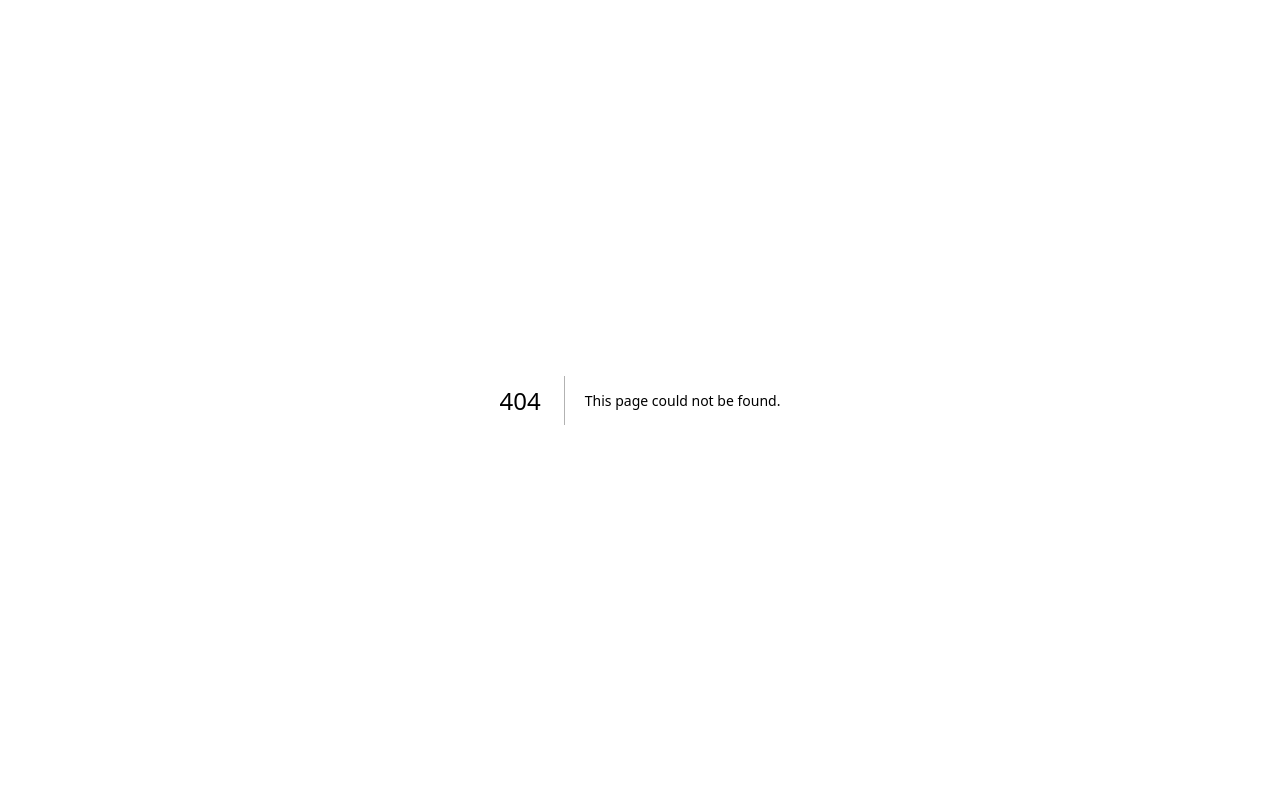
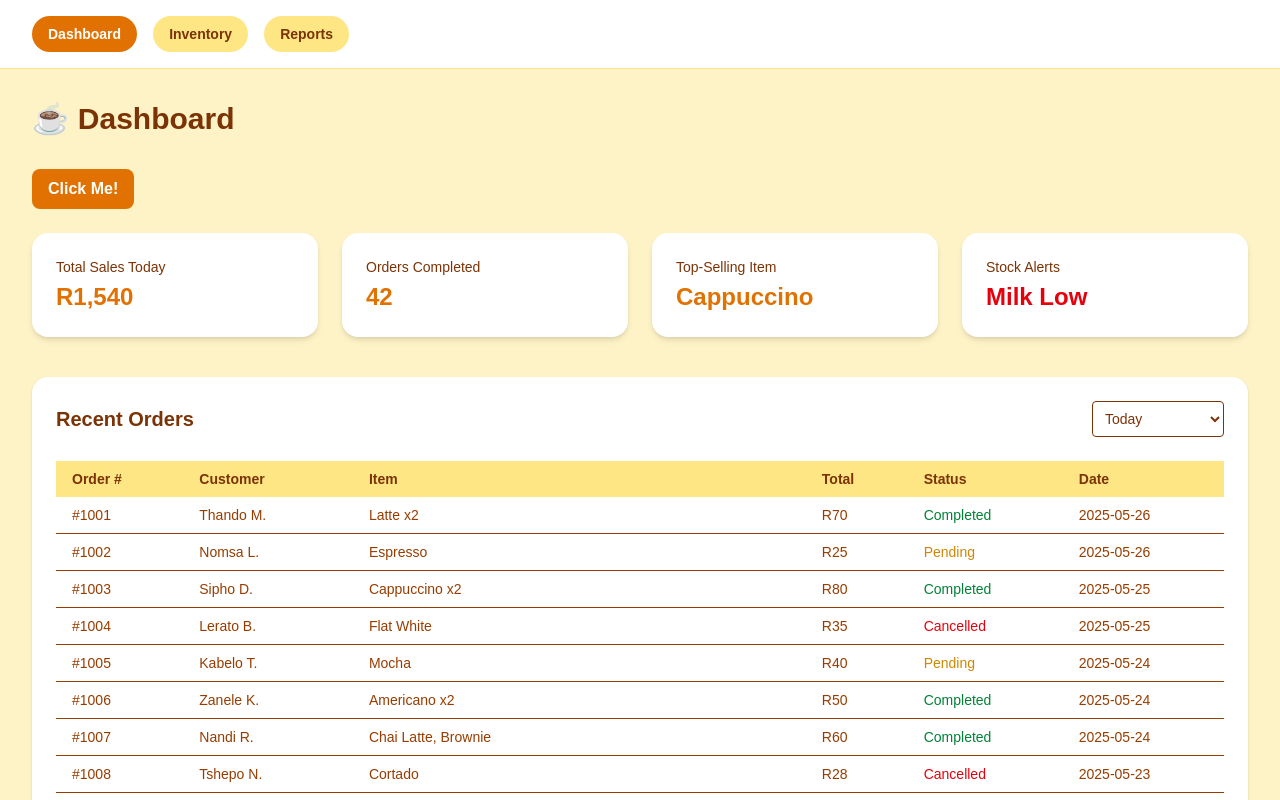
Before and after one commit to COS301-SE-2025/Coffee-Shop-Manager, a Next.js app in the folder koffieblik-login/: page /dashboard in a window 1280 px wide. Before the commit this address had no page. Shown: the top 800 px of the page. Built offline with nearby package versions, Linux system fonts and the light colour scheme.

Commit message:
Implement DashboardPage component with order metrics and recent orders display

```diff
--- /dev/null
+++ b/koffieblik-login/src/app/dashboard/page.tsx
@@ -0,0 +1,224 @@
+'use client';
+
+import { useState } from 'react';
+
+type OrderStatus = 'Completed' | 'Pending' | 'Cancelled';
+
+interface Order {
+  id: string;
+  customer: string;
+  items: string[]; // Changed from item: string
+  total: string;
+  status: OrderStatus;
+  date: string;
+}
+
+
+
+interface Metric {
+  label: string;
+  value: string;
+  color: string;
+}
+
+export default function DashboardPage() {
+  const [selectedTab, setSelectedTab] = useState('Dashboard');
+  const [filter, setFilter] = useState('Today');
+  const [apiMessage, setApiMessage] = useState('Click Me!');
+
+
+  const dateInputStyle = 'p-2 border rounded text-sm text-amber-900';
+
+  const metrics: Metric[] = [
+    { label: 'Total Sales Today', value: 'R1,540', color: 'text-amber-600' },
+    { label: 'Orders Completed', value: '42', color: 'text-amber-600' },
+    { label: 'Top-Selling Item', value: 'Cappuccino', color: 'text-amber-600' },
+    { label: 'Stock Alerts', value: 'Milk Low', color: 'text-red-600' },
+  ];
+
+  const orders: Order[] = [
+    { id: '#1001', customer: 'Thando M.', items: ['Latte x2'], total: 'R70', status: 'Completed', date: '2025-05-26' },
+    { id: '#1002', customer: 'Nomsa L.', items: ['Espresso'], total: 'R25', status: 'Pending', date: '2025-05-26' },
+    { id: '#1003', customer: 'Sipho D.', items: ['Cappuccino x2'], total: 'R80', status: 'Completed', date: '2025-05-25' },
+    { id: '#1004', customer: 'Lerato B.', items: ['Flat White'], total: 'R35', status: 'Cancelled', date: '2025-05-25' },
+    { id: '#1005', customer: 'Kabelo T.', items: ['Mocha'], total: 'R40', status: 'Pending', date: '2025-05-24' },
+    { id: '#1006', customer: 'Zanele K.', items: ['Americano x2'], total: 'R50', status: 'Completed', date: '2025-05-24' },
+    { id: '#1007', customer: 'Nandi R.', items: ['Chai Latte', 'Brownie'], total: 'R60', status: 'Completed', date: '2025-05-24' },
+    { id: '#1008', customer: 'Tshepo N.', items: ['Cortado'], total: 'R28', status: 'Cancelled', date: '2025-05-23' },
+    { id: '#1009', customer: 'Ayanda S.', items: ['Latte', 'Muffin'], total: 'R55', status: 'Completed', date: '2025-05-23' },
+    { id: '#1010', customer: 'Boitumelo J.', items: ['Iced Coffee', 'Croissant'], total: 'R65', status: 'Pending', date: '2025-05-22' },
+    { id: '#1011', customer: 'Dineo M.', items: ['Macchiato'], total: 'R29', status: 'Completed', date: '2025-05-22' },
+    { id: '#1012', customer: 'Sizwe H.', items: ['Cappuccino x3'], total: 'R120', status: 'Pending', date: '2025-05-21' },
+    { id: '#1013', customer: 'Naledi F.', items: ['Mocha', 'Croissant'], total: 'R60', status: 'Completed', date: '2025-05-21' },
+    { id: '#1014', customer: 'Bongani P.', items: ['Flat White x2'], total: 'R70', status: 'Cancelled', date: '2025-05-20' },
+    { id: '#1015', customer: 'Lelethu D.', items: ['Espresso x2'], total: 'R50', status: 'Completed', date: '2025-05-20' },
+    {
+      id: '#1000',
+      customer: 'Big John',
+      items: [
+        'Latte', 'Espresso', 'Cappuccino', 'Flat White', 'Mocha',
+        'Americano', 'Chai Latte', 'Macchiato', 'Iced Coffee', 'Croissant'
+      ],
+      total: 'R320',
+      status: 'Completed',
+      date: '2025-05-26'
+    },
+
+  ];
+
+
+
+  const getStatusStyle = (status: OrderStatus) => {
+    switch (status) {
+      case 'Completed': return 'text-green-700';
+      case 'Pending': return 'text-yellow-600';
+      case 'Cancelled': return 'text-red-600';
+      default: return 'text-amber-900';
+    }
+  };
+
+  const tabs = ['Dashboard', 'Inventory', 'Reports'];
+
+  return (
+    <main className="min-h-screen bg-amber-100">
+      {/* Tab Ribbon */}
+      <nav className="sticky top-0 z-50 bg-white border-b border-amber-200 px-8 py-4 flex gap-4">
+
+        {tabs.map((tab) => (
+          <button
+            key={tab}
+            className={`text-sm font-semibold px-4 py-2 rounded-full transition ${selectedTab === tab
+              ? 'bg-amber-600 text-white'
+              : 'bg-amber-200 text-amber-900 hover:bg-amber-300'
+              }`}
+            onClick={() => setSelectedTab(tab)}
+          >
+            {tab}
+          </button>
+        ))}
+      </nav>
+
+      {/* Page Content */}
+      <div className="p-8">
+        <h1 className="text-3xl font-bold mb-8 text-amber-900">☕ {selectedTab}</h1>
+
+        {selectedTab === 'Dashboard' && (
+          <>
+            <div className="mb-6">
+              <button
+                onClick={async () => {
+                  try {
+                    const res = await fetch('/api/orders');
+                    const data = await res.json();
+                    setApiMessage(data.message);
+                  } catch (error) {
+                    console.error('Error:', error);
+                    setApiMessage('Failed to fetch');
+                  }
+                }}
+                className="px-4 py-2 bg-amber-600 text-white font-semibold rounded-lg hover:bg-amber-700 transition"
+              >
+                {apiMessage}
+              </button>
+            </div>
+
+            {/* Metrics Section */}
+            <section className="grid grid-cols-1 sm:grid-cols-2 lg:grid-cols-4 gap-6 mb-10">
+              {metrics.map((metric, index) => (
+                <div key={index} className="bg-white p-6 rounded-2xl shadow-md hover:shadow-lg transition">
+                  <h2 className="text-sm text-amber-900 mb-1">{metric.label}</h2>
+                  <p className={`text-2xl font-semibold ${metric.color}`}>{metric.value}</p>
+                </div>
+              ))}
+            </section>
+
+            {/* Orders Section */}
+            <section className="bg-white rounded-2xl shadow p-6">
+              <div className="flex flex-col sm:flex-row sm:items-center sm:justify-between gap-4 mb-6">
+                <h2 className="text-xl font-bold text-amber-900">Recent Orders</h2>
+
+                <div className="flex flex-wrap gap-2">
+                  <select
+                    className={dateInputStyle}
+                    value={filter}
+                    onChange={(e) => setFilter(e.target.value)}
+                  >
+                    <option>Today</option>
+                    <option>This Week</option>
+                    <option>This Month</option>
+                    <option>Custom Range</option>
+                  </select>
+
+                  {filter === 'Custom Range' && (
+                    <>
+                      <input type="date" className={dateInputStyle} />
+                      <span className={dateInputStyle}>to</span>
+                      <input type="date" className={dateInputStyle} />
+                    </>
+                  )}
+                </div>
+              </div>
+
+              <div className="overflow-x-auto">
+                <table className="min-w-full text-sm text-amber-800">
+                  <thead className="bg-amber-200 text-amber-900">
+                    <tr>
+                      <th className="text-left px-4 py-2">Order #</th>
+                      <th className="text-left px-4 py-2">Customer</th>
+                      <th className="text-left px-4 py-2">Item</th>
+                      <th className="text-left px-4 py-2">Total</th>
+                      <th className="text-left px-4 py-2">Status</th>
+                      <th className="text-left px-4 py-2">Date</th>
+                    </tr>
+                  </thead>
+                  <tbody>
+                    {orders.map((order) => (
+                      <tr key={order.id} className="hover:bg-amber-50 border-b transition">
+                        <td className="px-4 py-2">{order.id}</td>
+                        <td className="px-4 py-2">{order.customer}</td>
+                        <td className="px-4 py-2">
+                          {order.items.map((item, index) => {
+                            const isLast = index === order.items.length - 1;
+                            const isLineBreak = (index + 1) % 4 === 0;
+
+                            return (
+                              <span key={index}>
+                                {item}
+                                {!isLast && !isLineBreak && ', '}
+                                {isLineBreak && !isLast && <br />}
+                              </span>
+                            );
+                          })}
+                        </td>
+
+
+
+                        <td className="px-4 py-2">{order.total}</td>
+                        <td className="px-4 py-2 font-medium">
+                          <span className={getStatusStyle(order.status)}>{order.status}</span>
+                        </td>
+                        <td className="px-4 py-2">{order.date}</td>
+                      </tr>
+                    ))}
+                  </tbody>
+                </table>
+              </div>
+            </section>
+          </>
+        )}
+
+        {selectedTab === 'Inventory' && (
+          <div className="text-amber-900">
+            <p className="text-lg">📦 Inventory management will go here.</p>
+          </div>
+        )}
+
+        {selectedTab === 'Reports' && (
+          <div className="text-amber-900">
+            <p className="text-lg">📊 Reports dashboard coming soon.</p>
+          </div>
+        )}
+      </div>
+    </main>
+  );
+}
--- a/koffieblik-login/src/app/login/page.tsx
+++ b/koffieblik-login/src/app/login/page.tsx
@@ -6,6 +6,8 @@ import Link from 'next/link';
 import { useState, FormEvent } from 'react';
 import { validatePassword } from '@/lib/validators/passwordValidator';
 import { validateEmail } from '@/lib/validators/emailValidator';
+import { useRouter } from 'next/navigation';
+
 
 const comfortaa = Comfortaa({
   subsets: ['latin'],
@@ -17,6 +19,8 @@ export default function LoginPage() {
   const [passwordVisible, setPasswordVisible] = useState(false);
   const [rememberMe, setRememberMe] = useState(false);
   const [loginError, setLoginError] = useState('');
+  const router = useRouter();
+
 
 
   // Form validation states
@@ -60,6 +64,7 @@ export default function LoginPage() {
         if (result.success) {
           console.log('Login success:', result.user);
           setLoginError('');
+          router.push('/dashboard');
         } else {
           console.error('Login failed:', result.message);
           setLoginError(result.message || 'Login failed. Please try again.');
```
